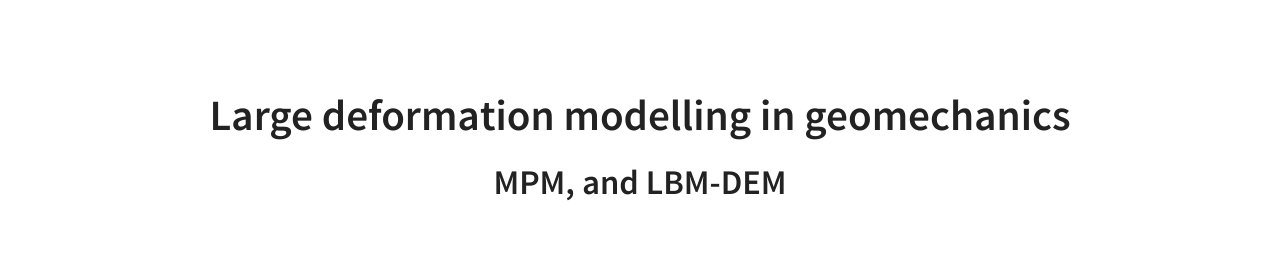
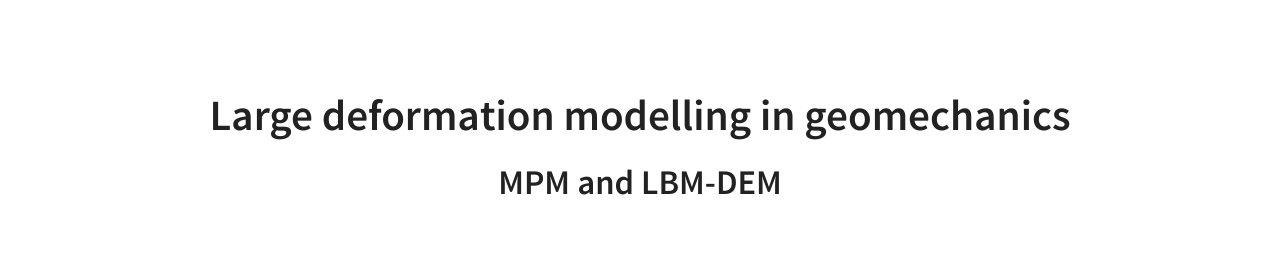
Before and after one commit to kks32-slides/2016-igc, a website: page index.html in a window 1280 px wide. Shown: the top 256 px of the page. Drawn offline with nearby package versions, Linux system fonts and the light colour scheme; some packages are replaced by stand-ins of ours; files that its build step writes are made by us from their sources.

Commit message:
Fixed typo

```diff
--- a/index.html
+++ b/index.html
@@ -43,7 +43,7 @@
             <section>
               <section>
                 <h2>Large deformation modelling in geomechanics</h2>
-                <h3>MPM, and LBM-DEM</h3>
+                <h3>MPM and LBM-DEM</h3>
                 <p>
                   <br/>Krishna Kumar, <a href="mailto:kks32@cam.ac.uk">kks32@cam.ac.uk</a>
                   <br/>University of Cambridge
```
